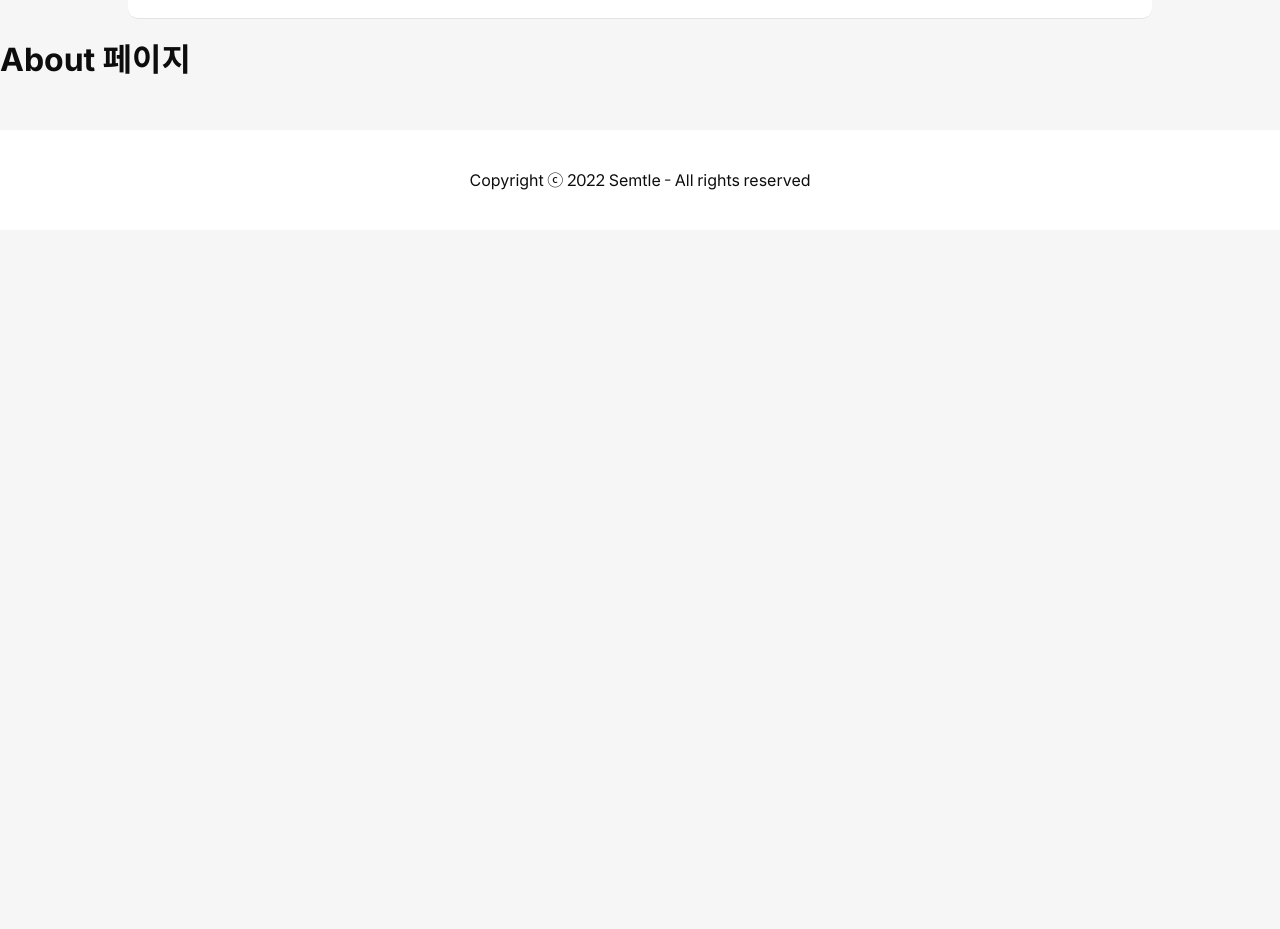
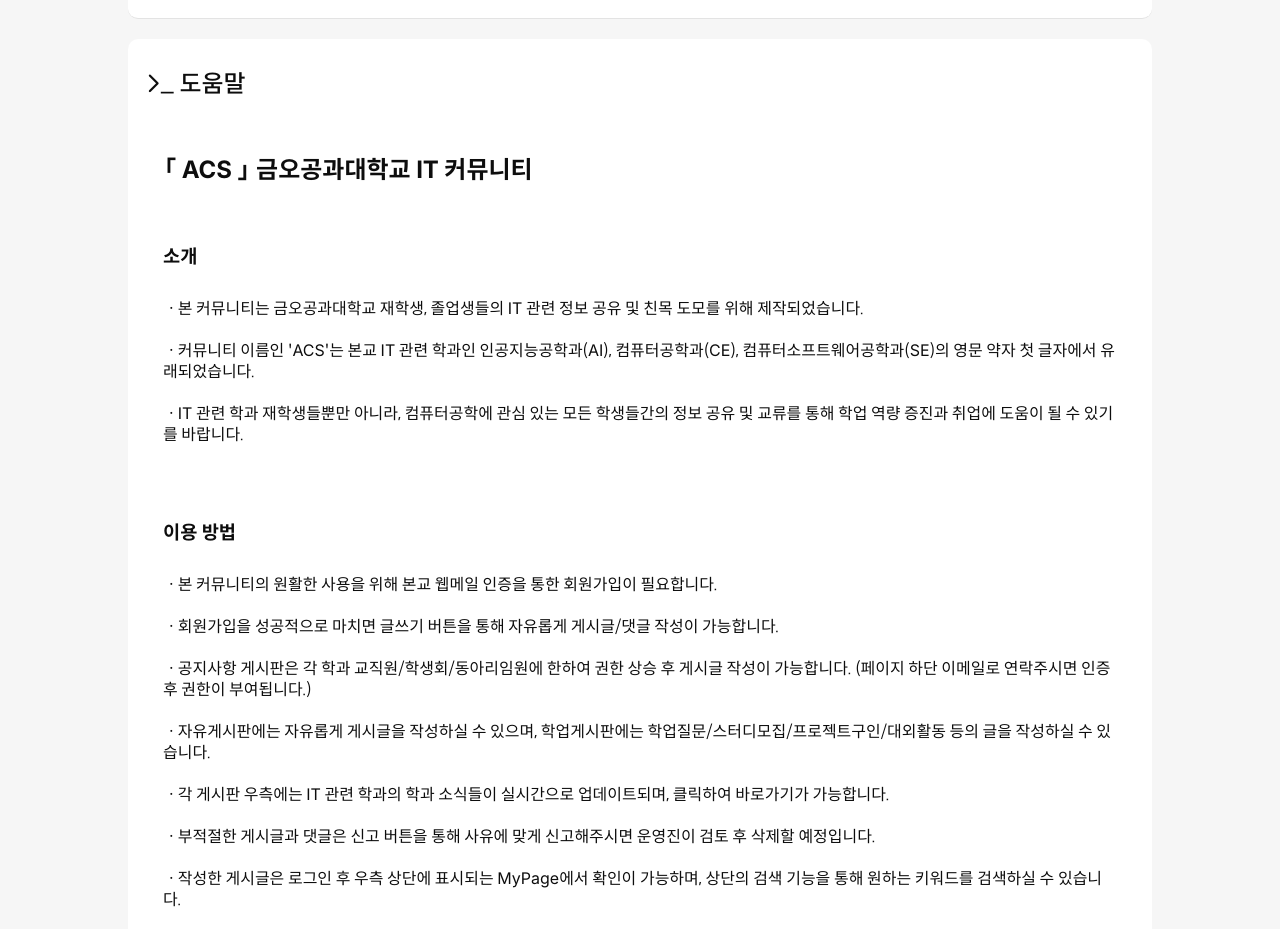
Before and after one commit to jkc-mycode/KIT-CE-CS-Frontend, a React (Create React App) app: page /about in a window 1280 px wide. Shown: the part 168-1097 px from the top of the page. Before the commit the page ends 800 px from the top, so only its background shows below. Built offline with nearby package versions, Linux system fonts and the light colour scheme.

Commit message:
08.26 도움말 페이지 추가

```diff
--- a/src/Components/about.css
+++ b/src/Components/about.css
@@ -0,0 +1,15 @@
+.content {
+    padding: 15px;
+}
+
+.ul_1 {
+    margin-top: 30px;
+}
+
+.block {
+    display: flex;
+}
+
+.block_inner {
+    margin-right: 80px;
+}
--- a/src/Components/about.js
+++ b/src/Components/about.js
@@ -1,13 +1,150 @@
-import React from 'react';
-import './about.css';
+import React from "react";
+import "./about.css";
+import "./boardlist.css";
+import BoardRow from "./boardrow";
+import BoardFooter from "./boardlist_footer";
 
-function About (){
-
-    return(
-        <>
-            <h1>About 페이지</h1>
-        </>
-    )
+function About() {
+  return (
+    <>
+      <div className="viewSection">
+        <div className="bodySection">
+          <div className="main">
+            <div className="box">
+              <div className="boxTitle">&#xE001;_ 도움말</div>
+              <br />
+              <div className="content">
+                <h2>「 ACS 」 금오공과대학교 IT 커뮤니티</h2>
+                <br />
+                <h3>소개</h3>
+                <ul className="ul_1">
+                  <li>
+                    ㆍ본 커뮤니티는 금오공과대학교 재학생, 졸업생들의 IT 관련
+                    정보 공유 및 친목 도모를 위해 제작되었습니다.
+                  </li>
+                  <br />
+                  <li>
+                    ㆍ커뮤니티 이름인 'ACS'는 본교 IT 관련 학과인
+                    인공지능공학과(AI), 컴퓨터공학과(CE),
+                    컴퓨터소프트웨어공학과(SE)의 영문 약자 첫 글자에서
+                    유래되었습니다.
+                  </li>
+                  <br />
+                  <li>
+                    ㆍIT 관련 학과 재학생들뿐만 아니라, 컴퓨터공학에 관심 있는
+                    모든 학생들간의 정보 공유 및 교류를 통해 학업 역량 증진과
+                    취업에 도움이 될 수 있기를 바랍니다.
+                  </li>
+                  <br />
+                </ul>
+                <br />
+                <h3>이용 방법</h3>
+                <ul className="ul_1">
+                  <li>
+                    ㆍ본 커뮤니티의 원활한 사용을 위해 본교 웹메일 인증을 통한
+                    회원가입이 필요합니다.
+                  </li>
+                  <br />
+                  <li>
+                    ㆍ회원가입을 성공적으로 마치면 글쓰기 버튼을 통해 자유롭게
+                    게시글/댓글 작성이 가능합니다.
+                  </li>
+                  <br />
+                  <li>
+                    ㆍ공지사항 게시판은 각 학과 교직원/학생회/동아리임원에
+                    한하여 권한 상승 후 게시글 작성이 가능합니다. (페이지 하단
+                    이메일로 연락주시면 인증 후 권한이 부여됩니다.)
+                  </li>
+                  <br />
+                  <li>
+                    ㆍ자유게시판에는 자유롭게 게시글을 작성하실 수 있으며,
+                    학업게시판에는 학업질문/스터디모집/프로젝트구인/대외활동
+                    등의 글을 작성하실 수 있습니다.
+                  </li>
+                  <br />
+                  <li>
+                    ㆍ각 게시판 우측에는 IT 관련 학과의 학과 소식들이 실시간으로
+                    업데이트되며, 클릭하여 바로가기가 가능합니다.
+                  </li>
+                  <br />
+                  <li>
+                    ㆍ부적절한 게시글과 댓글은 신고 버튼을 통해 사유에 맞게
+                    신고해주시면 운영진이 검토 후 삭제할 예정입니다.
+                  </li>
+                  <br />
+                  <li>
+                    ㆍ작성한 게시글은 로그인 후 우측 상단에 표시되는 MyPage에서
+                    확인이 가능하며, 상단의 검색 기능을 통해 원하는 키워드를
+                    검색하실 수 있습니다.
+                  </li>
+                  <br />
+                  <li>
+                    ㆍ커뮤니티 이용 중 발생하는 오류 및 문의는 페이지 하단
+                    운영진 이메일로 연락주시면 신속하게 처리하도록 하겠습니다.
+                  </li>
+                </ul>
+              </div>
+            </div>
+            <div className="box">
+              <div className="boxTitle">&#xE001;_ 운영 및 제작</div>
+              <br />
+              <div className="content">
+                <div className="block">
+                  <div className="block_inner">
+                    <h3>Project Manager</h3>
+                    <ul class="ul_1">
+                      <li>컴퓨터공학과 - 20' 서준혁</li>
+                      <br />
+                      <li>컴퓨터소프트웨어공학과 - 16' 김현진</li>
+                    </ul>
+                  </div>
+                  <div className="block_inner">
+                    <h3>Backend Developer</h3>
+                    <ul class="ul_1">
+                      <li>컴퓨터공학과 - 18' 박준수</li>
+                      <br />
+                      <li>컴퓨터공학과 - 20' 김혜진</li>
+                      <br />
+                      <li>컴퓨터공학과 - 20' 김원렬</li>
+                    </ul>
+                  </div>
+                  <div className="block_inner">
+                    <h3>Frontend Developer</h3>
+                    <ul class="ul_1">
+                      <li>컴퓨터공학과 - 20' 김정찬</li>
+                      <br />
+                      <li>컴퓨터공학과 - 22' 장성진</li>
+                      <br />
+                      <li>컴퓨터소프트웨어공학과 - 20' 나영준</li>
+                    </ul>
+                  </div>
+                  <div className="block_inner">
+                    <h3>Security Manager</h3>
+                    <ul class="ul_1">
+                      <li>컴퓨터공학과 - 17' 김형준</li>
+                      <br />
+                      <li>컴퓨터공학과 - 19' 이근탁</li>
+                    </ul>
+                  </div>
+                </div>
+                <br/>
+                <h3>참고</h3>
+                <ul class="ul_1">
+                    <li>
+                        ㆍ본 커뮤니티는 2022년도 컴퓨터공학과 학술 동아리 '셈틀꾼'에서 진행된 프로젝트입니다.
+                    </li>
+                    <br/>
+                    <li>
+                        ㆍ커뮤니티 이용 중 발생하는 사건/사고의 모든 책임은 이용 당사자에게 있습니다.
+                    </li>
+                </ul>
+              </div>
+            </div>
+          </div>
+        </div>
+      </div>
+    </>
+  );
 }
 
 export default About;
```
Also changed, not shown: 1 other file (tests, documents, lock files or other folders).
